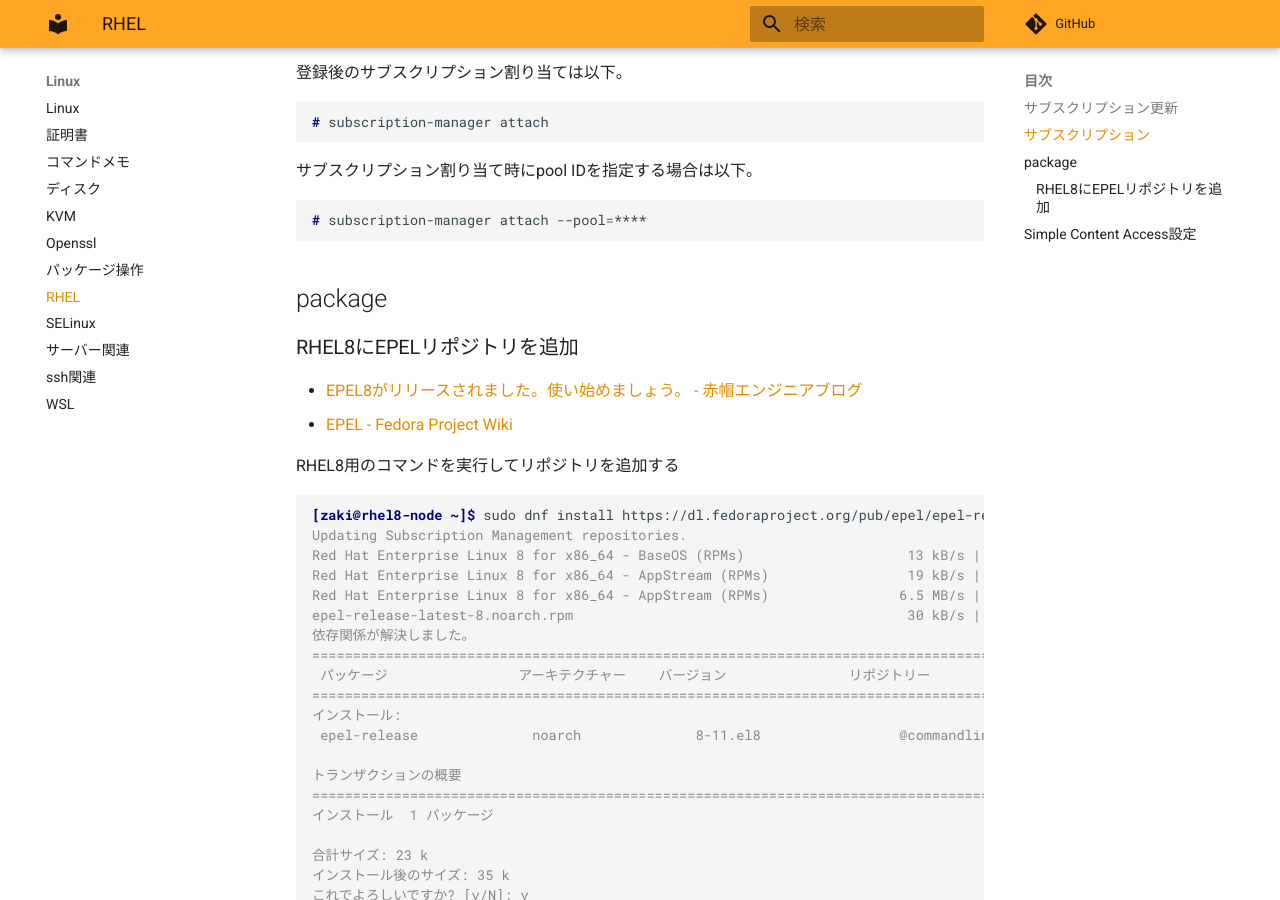
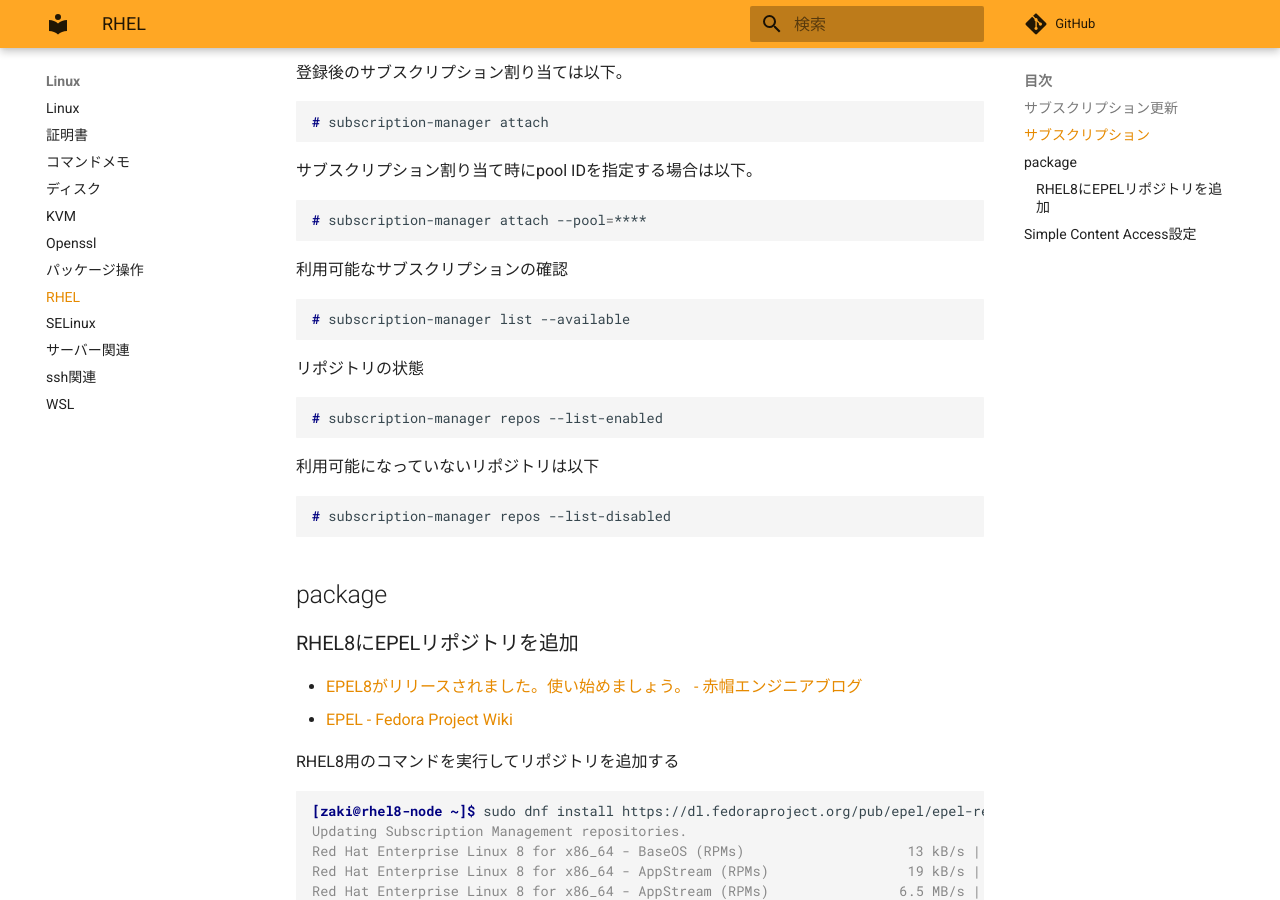
Before and after one commit to zaki-lknr/docs, an MkDocs documentation site: the page built from docs/Linux/rhel.md, in a window 1280 px wide and 900 px high, scrolled down 651 px. Built offline with MkDocs 1.6.1 and Material for MkDocs 9.7.7, drawn with Linux system fonts in a browser that asks for light colours; comment, search, counter and statistics services are not loaded.

Commit message:
add: linux/rhel: サブスクリプションとリポジトリの状態確認

````diff
--- a/docs/Linux/rhel.md
+++ b/docs/Linux/rhel.md
@@ -31,6 +31,24 @@
 
 ```console
 # subscription-manager attach --pool=****
+```
+
+利用可能なサブスクリプションの確認
+
+```console
+# subscription-manager list --available
+```
+
+リポジトリの状態
+
+```console
+# subscription-manager repos --list-enabled
+```
+
+利用可能になっていないリポジトリは以下
+
+```console
+# subscription-manager repos --list-disabled
 ```
 
 ## package
````
